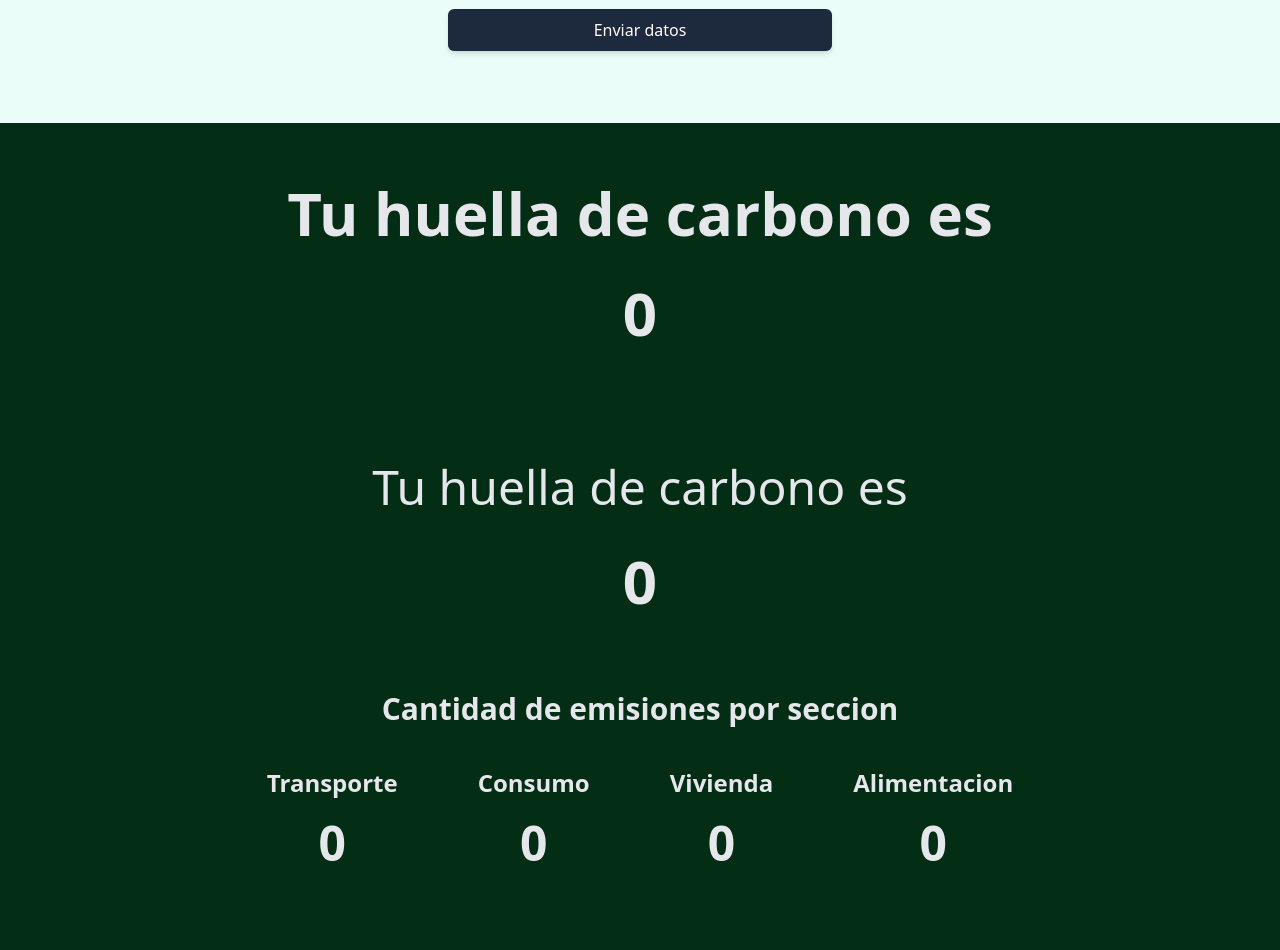
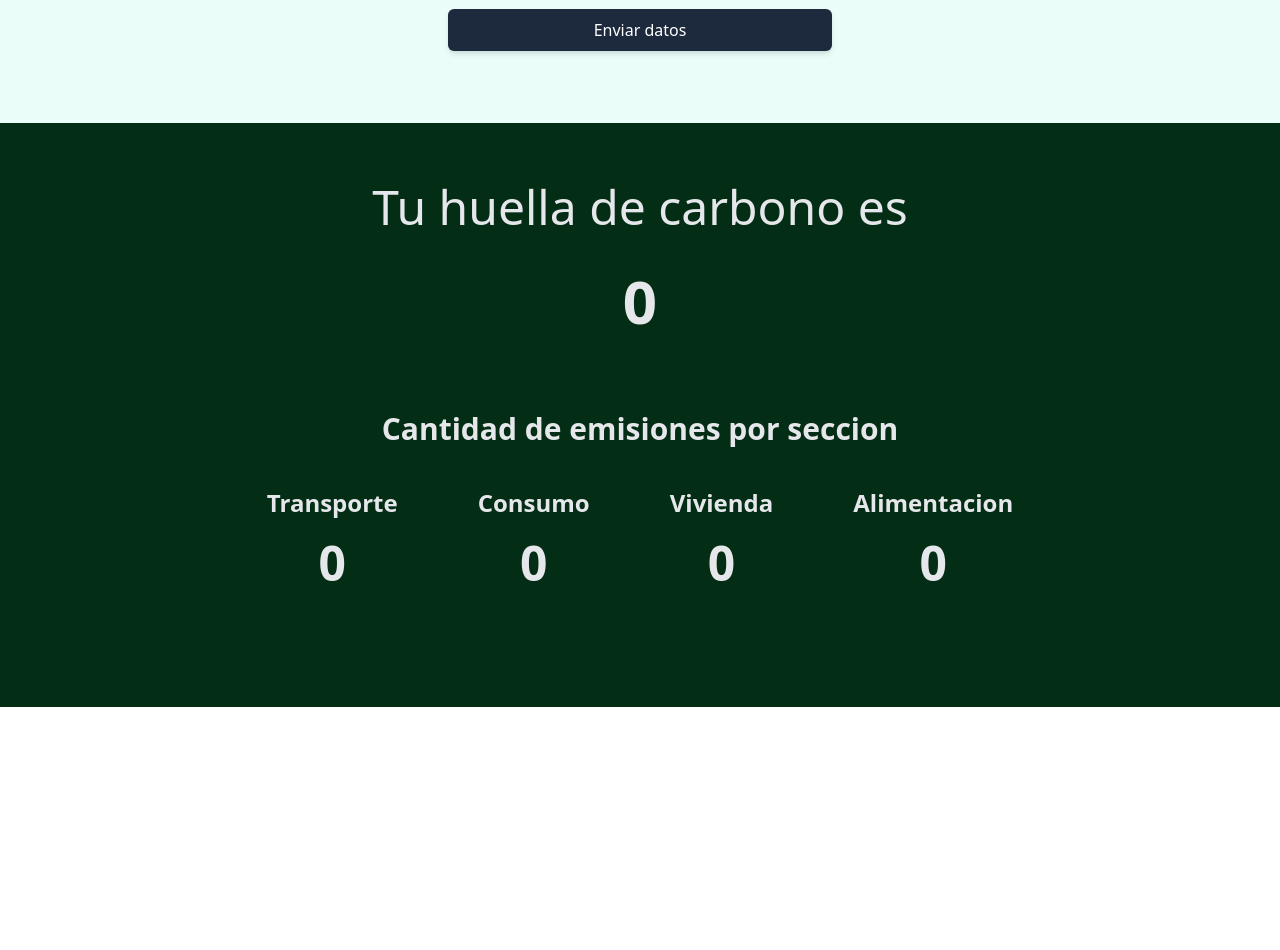
Before and after one commit to alexisvaldivia/frontend-integrador-huella-carbono, a plain HTML site: page src/index.html in a window 1280 px wide. Shown: the part 1380-2330 px from the top of the page. After the commit the page ends 2087 px from the top, so only its background shows below. Drawn offline with nearby package versions, Linux system fonts and the light colour scheme.

Commit message:
borrando node_modules y seccion duplicada

```diff
--- a/src/index.html
+++ b/src/index.html
@@ -345,12 +345,7 @@
 		</form>
 	</section>
 
-	<!-- 🔹 RESULTADOS -->
-	<section id="resultado-final" class="flex flex-col justify-center items-center py-10 bg-green-950">
-		<div class="flex flex-col items-center justify-center py-5">
-			<h1 class="text-3xl text-center font-semibold md:text-6xl text-gray-200">Tu huella de carbono es</h1>
-			<h2 class="text-4xl text-center py-10 font-semibold md:text-6xl text-gray-200" id="total-emisiones">0</h2>
-		</div>
+
 		<section
 			id="resultado-final"
 			class="flex flex-col justify-center items-center py-10 bg-green-950"
@@ -432,7 +427,6 @@
 					</div>
 				</div>
 			</div>
-		</section>
 		<!-- Swiper JS -->
 		<script src="https://cdn.jsdelivr.net/npm/swiper@11/swiper-bundle.min.js"></script>
 	</body>
```
